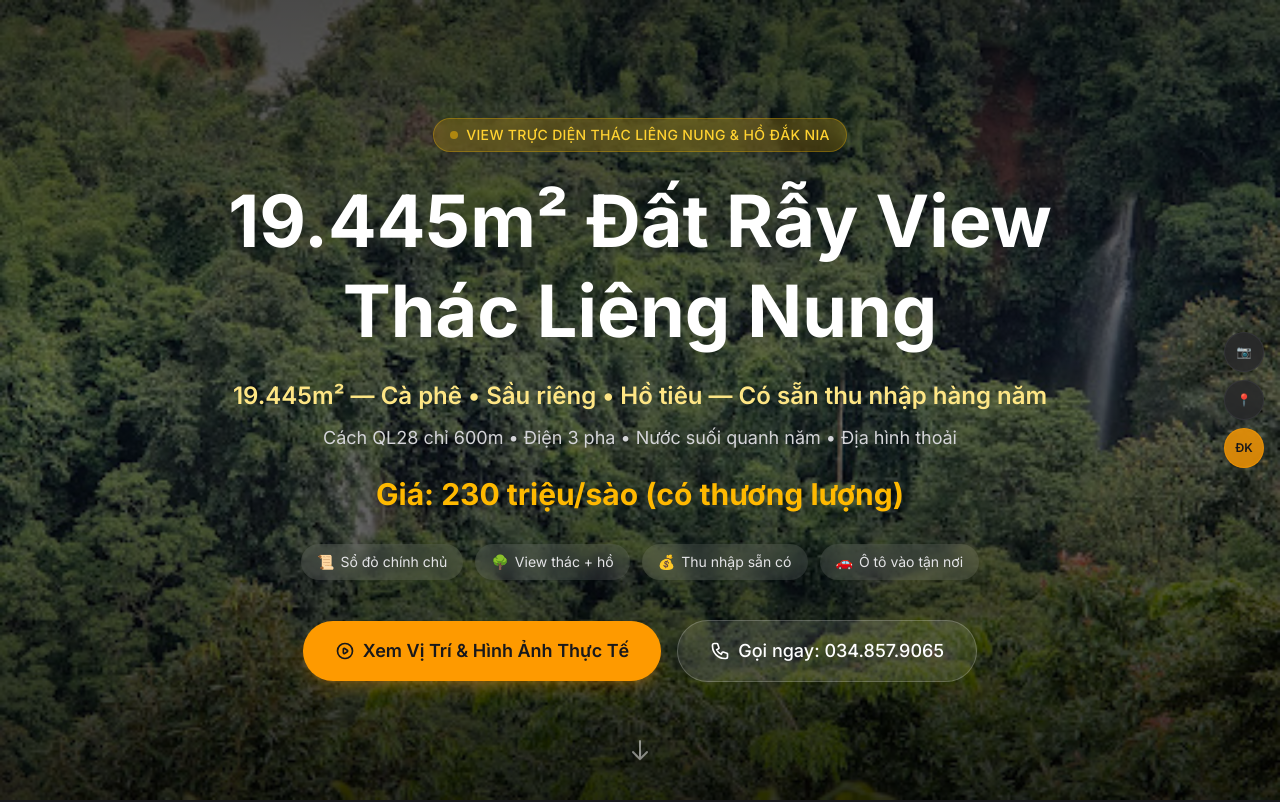
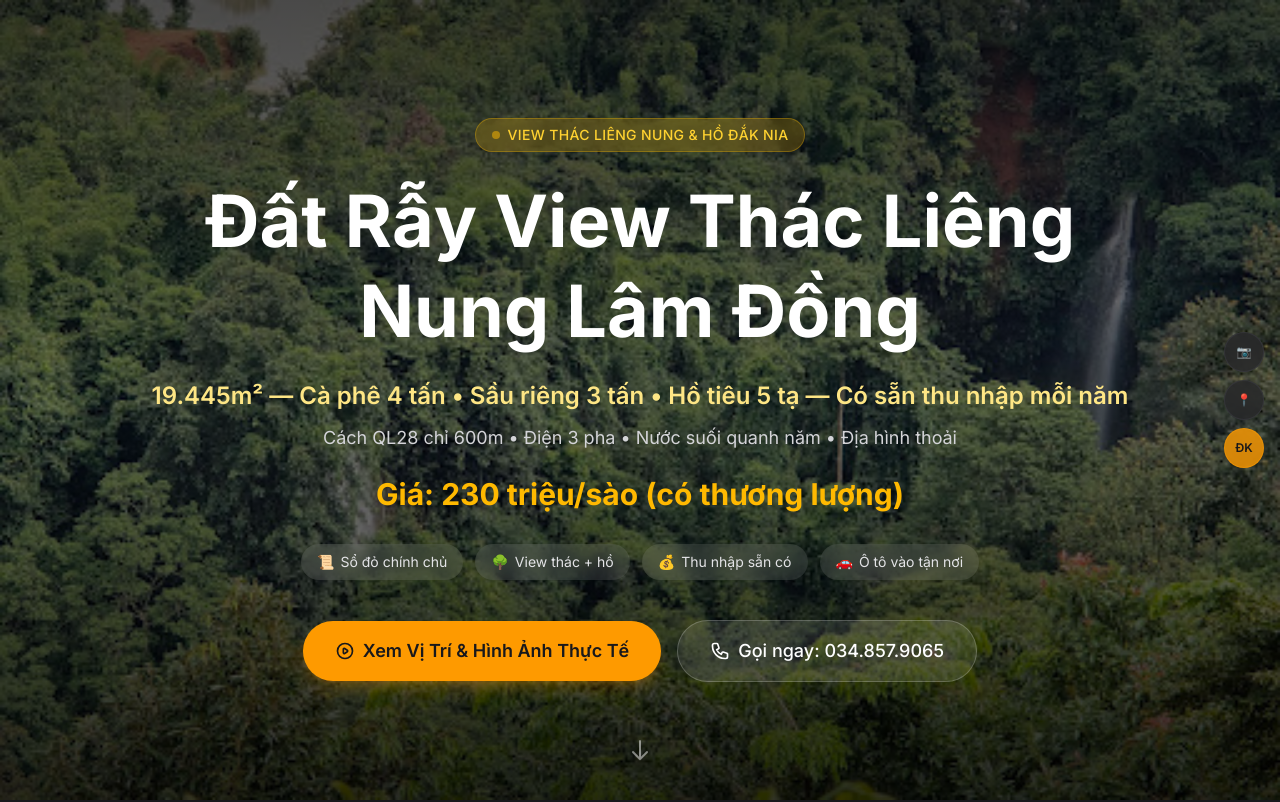
Before and after one commit to Edeys/dat-dak-nong, a Next.js app: page / in a window 1280 px wide. Shown: the top 802 px of the page. Built offline with nearby package versions, Linux system fonts and the light colour scheme.

Commit message:
Fix headline: Đất Rẫy View Thác Liêng Nung Lâm Đồng, correct map coords

```diff
--- a/src/components/Location.tsx
+++ b/src/components/Location.tsx
@@ -95,7 +95,7 @@ export default function Location() {
 
           <div className="bg-zinc-800 rounded-xl overflow-hidden aspect-[4/3] flex flex-col">
             <iframe
-              src="https://www.google.com/maps/embed?pb=!1m18!1m12!1m3!1d574.2561221484619!2d107.6006900881919!3d11.99005768618085!2m3!1f0!2f0!3f0!3m2!1i1024!2i768!4f13.1!3m3!1m2!1s0x31737b300ab95791%3A0x2f9bde3c97b9a55e!2zTmjDoSBOZ2jhu4lwIFF14buRYyBs4buZIDI4!5e1!3m2!1svi!2s!4v1"
+              src="https://www.google.com/maps?q=11.9508838,107.7380212&z=16&output=embed"
               width="100%"
               height="60%"
               style={{ border: 0, minHeight: "250px" }}
--- a/src/lib/content.ts
+++ b/src/lib/content.ts
@@ -1,5 +1,5 @@
 export const siteConfig = {
-  name: "Đất Rẫy View Thác Liêng Nung – Hồ Đắk Nia",
+  name: "Đất Rẫy View Thác Liêng Nung — Lâm Đồng",
   phone: "034.857.9065",
   phoneRaw: "0348579065",
   zalo: "0348579065",
@@ -13,9 +13,9 @@ export const siteConfig = {
 }
 
 export const heroContent = {
-  badge: "VIEW TRỰC DIỆN THÁC LIÊNG NUNG & HỒ ĐẮK NIA",
-  headline: "19.445m² Đất Rẫy View Thác Liêng Nung",
-  subheadline: "19.445m² — Cà phê • Sầu riêng • Hồ tiêu — Có sẵn thu nhập hàng năm",
+  badge: "VIEW THÁC LIÊNG NUNG & HỒ ĐẮK NIA",
+  headline: "Đất Rẫy View Thác Liêng Nung Lâm Đồng",
+  subheadline: "19.445m² — Cà phê 4 tấn • Sầu riêng 3 tấn • Hồ tiêu 5 tạ — Có sẵn thu nhập mỗi năm",
   description: "Cách QL28 chỉ 600m • Điện 3 pha • Nước suối quanh năm • Địa hình thoải",
   price: "Giá: 230 triệu/sào (có thương lượng)",
   cta: "Xem Vị Trí & Hình Ảnh Thực Tế",
```
